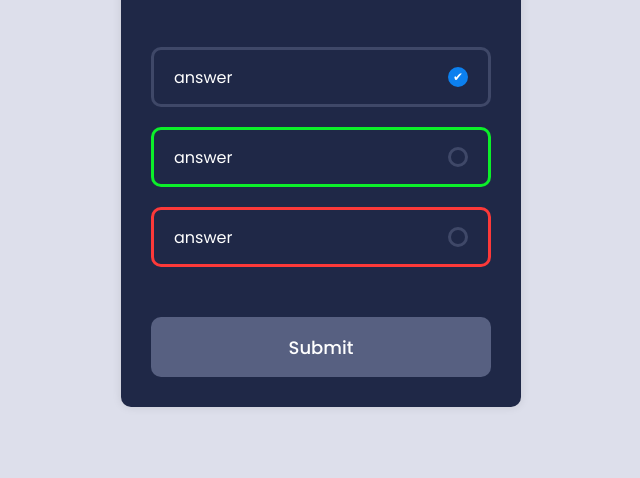
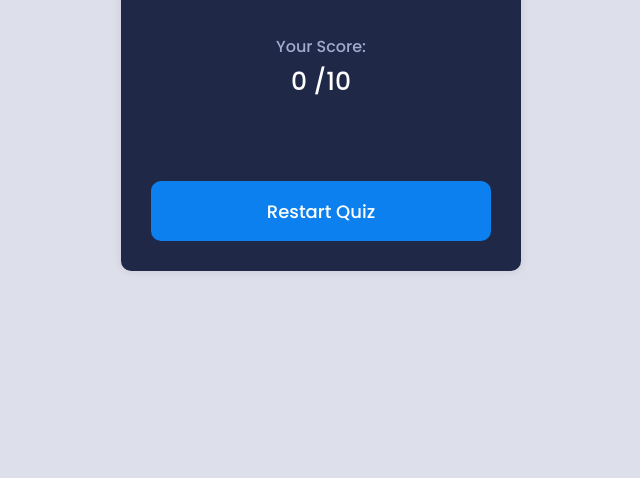
Before and after one commit to dakson99/Quiz-App2, a plain HTML site: page index.html in a window 1280 px wide. Shown: the part 322-800 px from the top of the page, without its empty margins (319-959 px from the left). Drawn offline with Linux system fonts and the light colour scheme.

Commit message:
added an end screen and styling for it

```diff
--- a/index.html
+++ b/index.html
@@ -62,7 +62,7 @@
             </div>
             <button class="btn start">Start quiz</button>
         </div>
-        <div class="quiz">
+        <div class="quiz hide">
             <div class="timer">
                 <div class="progress">
                     <div class="progress-bar">
@@ -99,6 +99,17 @@
             <button class="btn submit" disabled>Submit</button>
             <button class="btn next">Next</button>
         </div>
+        <div class="end-screen">
+            <h1 class="heading">Quiz App</h1>
+            <div class="score">
+                <span class="score-text">Your Score:</span>
+                <div>
+                    <span class="final-score">0</span>
+                    <span class="total-score">/10</span>
+                </div>
+            </div>
+            <button class="btn restart">Restart Quiz</button>
+        </div>
     </div>
 
     <script src="script.js"></script>
--- a/style.css
+++ b/style.css
@@ -191,5 +191,28 @@ select {
 }
 
 .btn.next {
+    /* show when answer submit */
     display: none;
 }
+
+.end-screen .score {
+    color: #fff;
+    font-size: 25px;
+    font-weight: 500;
+    margin-bottom: 80px;
+    text-align: center;
+}
+
+.end-screen .score-text {
+    color: #a2aace;
+    font-size: 16px;
+    margin-bottom: 120px;
+}
+
+@media (max-width: 468px) {
+    .container {
+        min-height: 100vh;
+        max-width: 100%;
+        border-radius: 0;
+    }
+}
```
